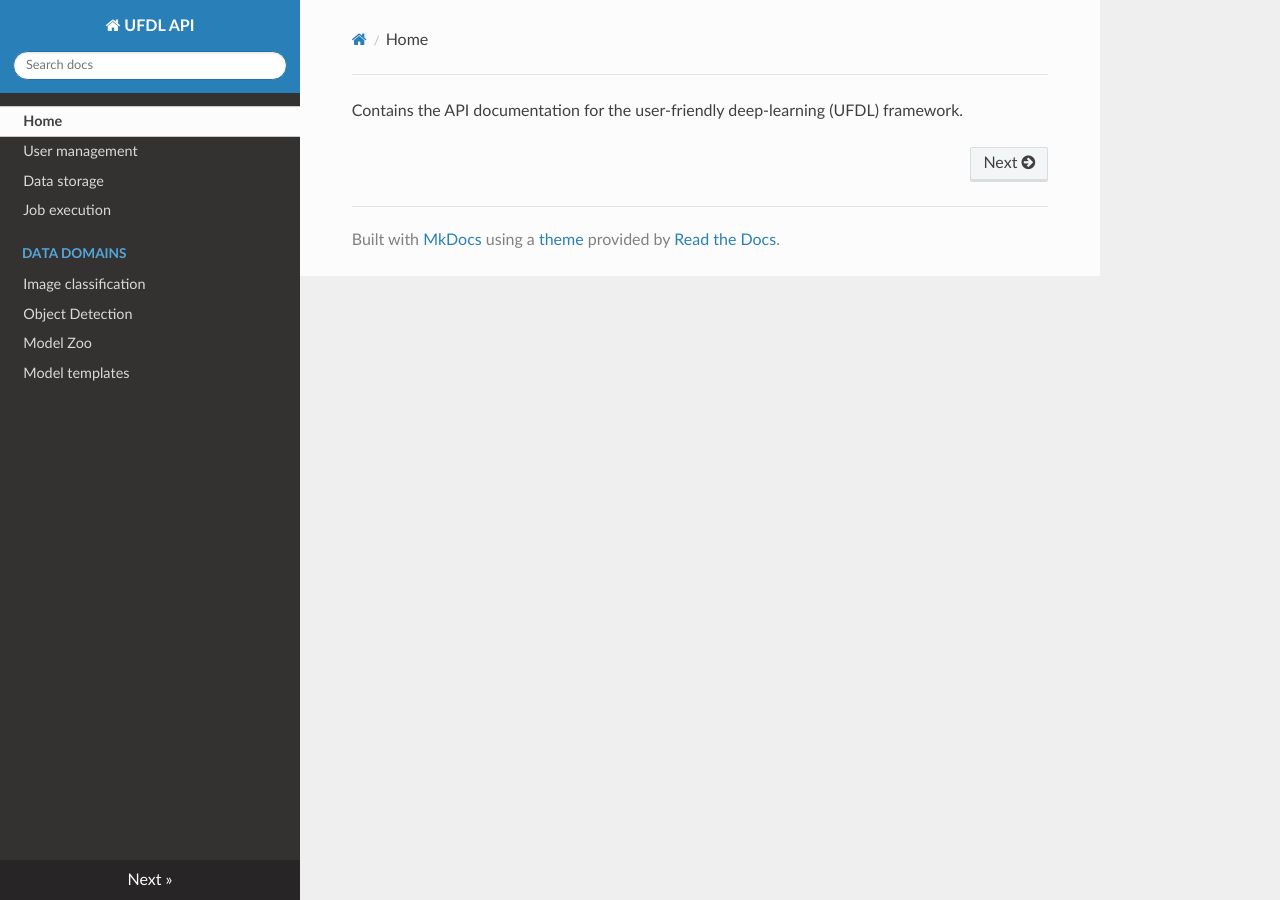
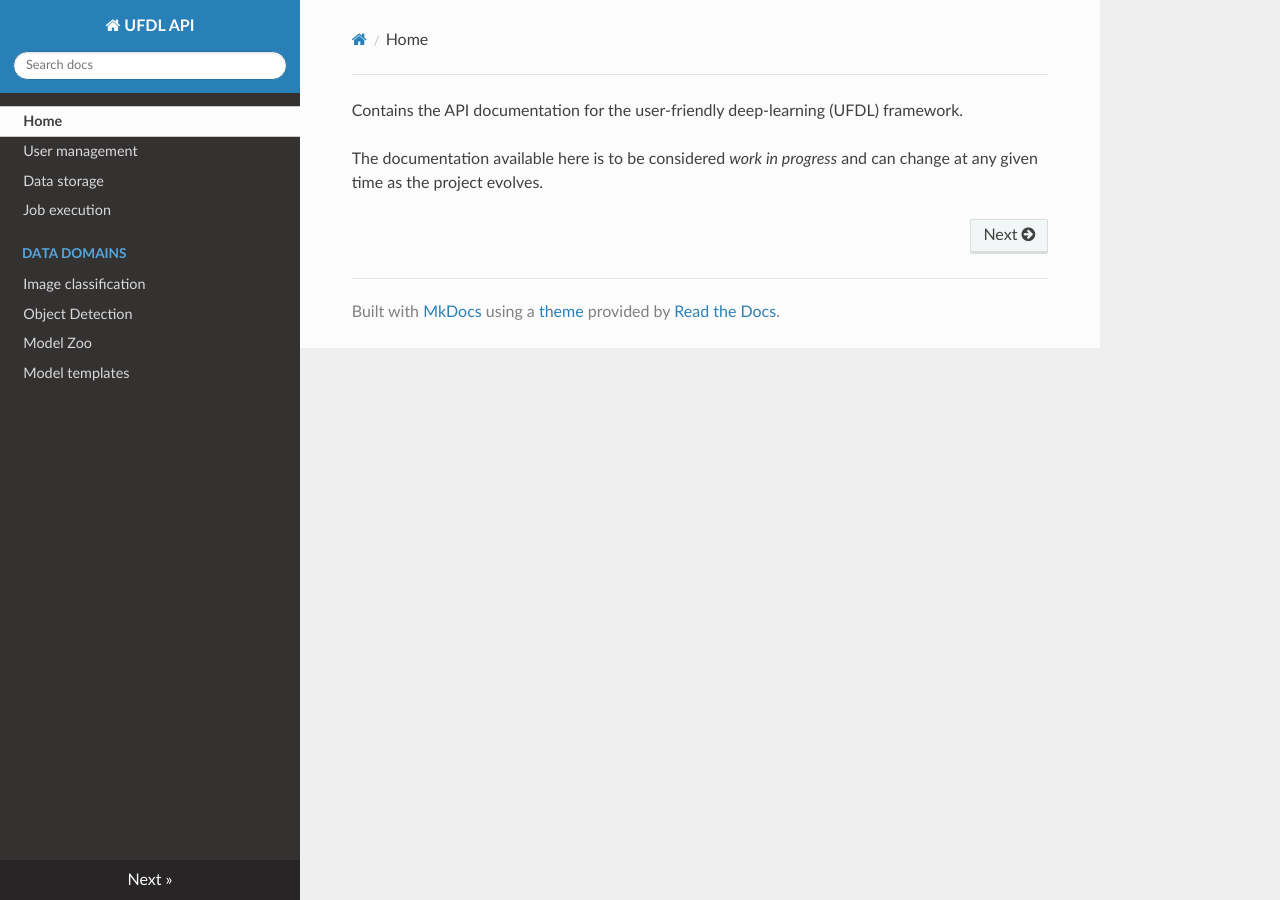
Before and after one commit to waikato-ufdl/ufdl-api, an MkDocs documentation site: the page built from docs/index.md, in a window 1280 px wide. Built offline with MkDocs 1.6.1, drawn with Linux system fonts in a browser that asks for light colours; nearby versions of some CDN libraries.

Commit message:
added note about work in progress

```diff
--- a/docs/index.md
+++ b/docs/index.md
@@ -1 +1,4 @@
 Contains the API documentation for the user-friendly deep-learning (UFDL) framework.
+
+The documentation available here is to be considered *work in progress* and can change
+at any given time as the project evolves.
```
